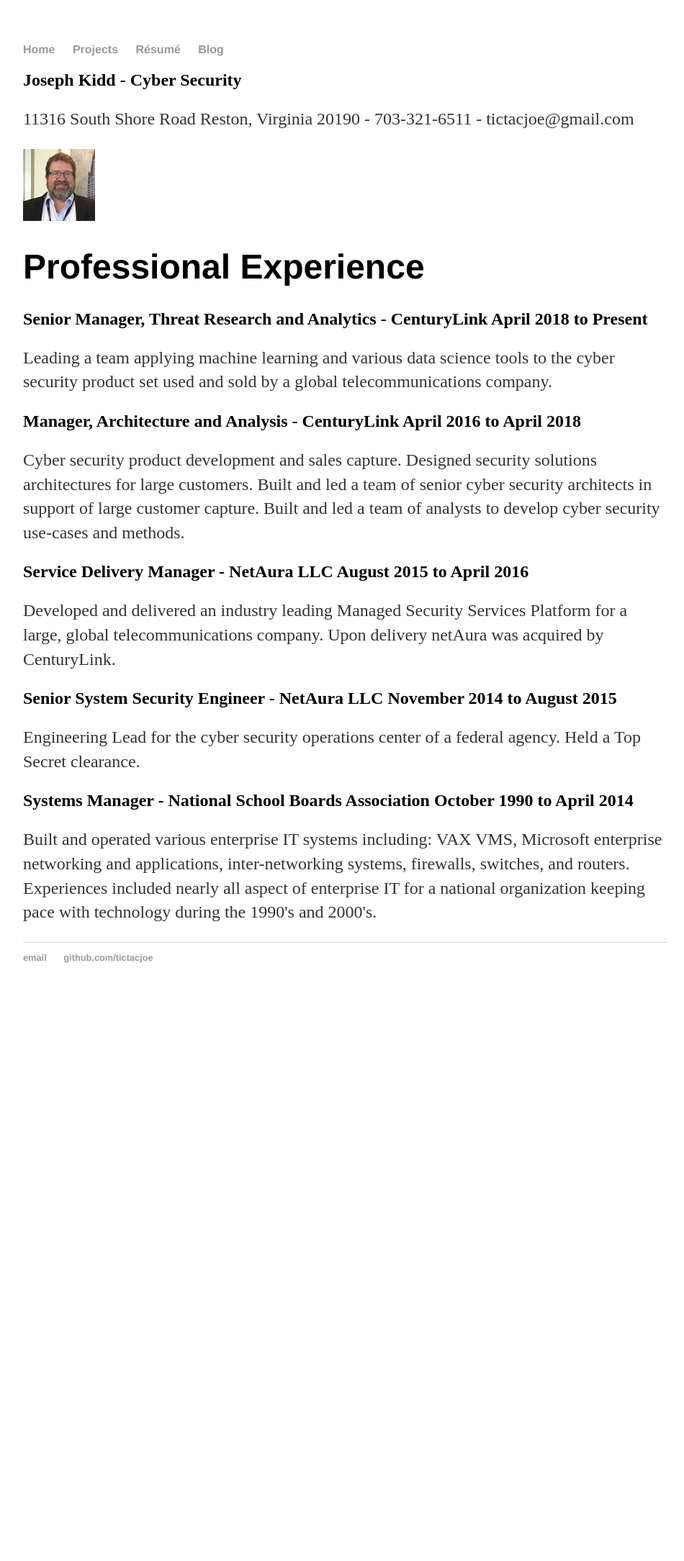
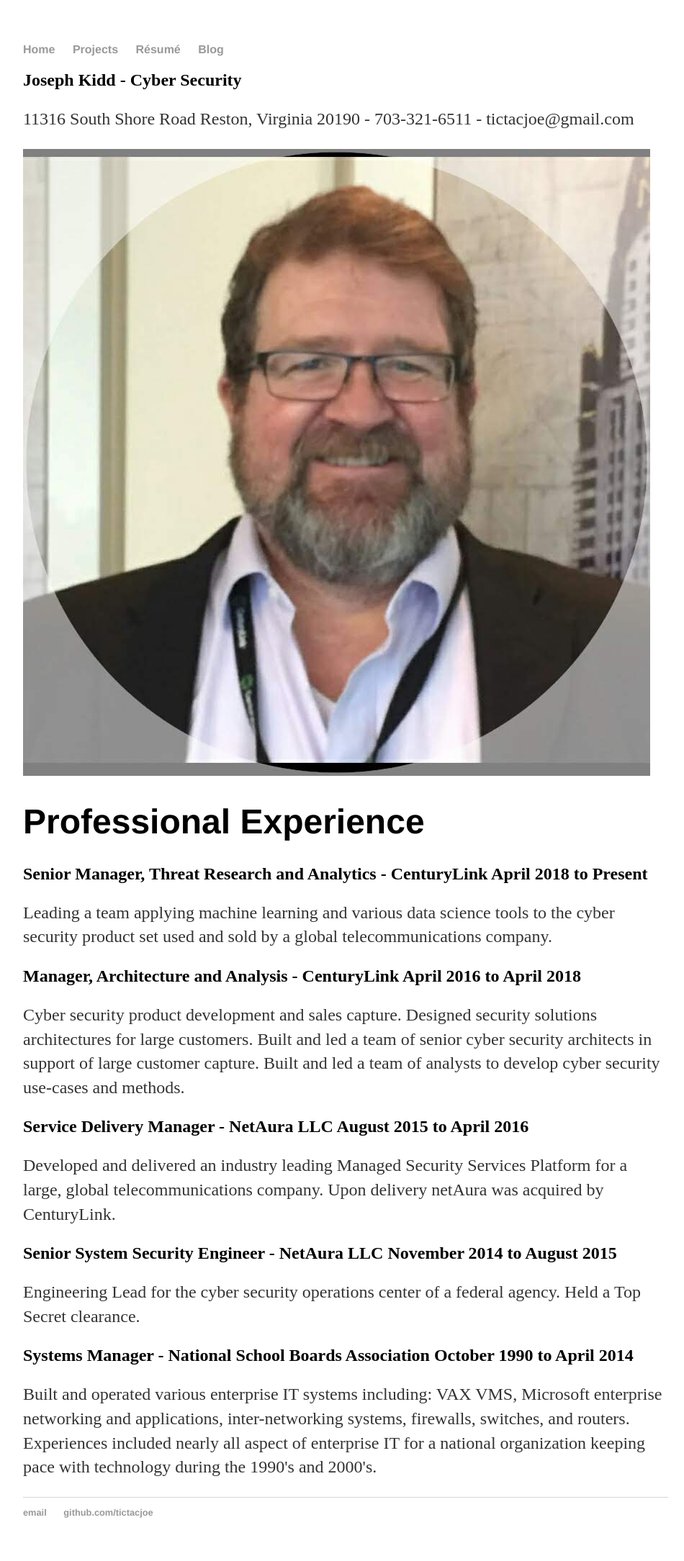
Before and after one commit to tictacjoe/tictacjoe.github.io, a Jekyll site: the page resume.html, which Jekyll copies as it is, in a window 1280 px wide. Shown: the whole page at 72% size, without its empty margins (160-1110 px from the left). Built offline with Jekyll 4.4.1, drawn with Linux system fonts in a browser that asks for light colours; before the commit the page ends 1398 px from its top, so only the background shows below that.

Commit message:
Update resume.html

```diff
--- a/resume.html
+++ b/resume.html
@@ -19,7 +19,7 @@
 			<h2> Joseph Kidd - Cyber Security </h2>
 			<p> 11316 South Shore Road Reston, Virginia 20190 -
 			703-321-6511 - tictacjoe@gmail.com</p>
-			<img src="/pics/linked-in-profile-pic.jpg" alt="Joe" />
+			<img src="/pics/resume-pic.jpg" alt="Joe" />
         		<h1>Professional Experience</h1>
 
 			<h2>Senior Manager, Threat Research and Analytics - CenturyLink April 2018 to Present</h2>
```
